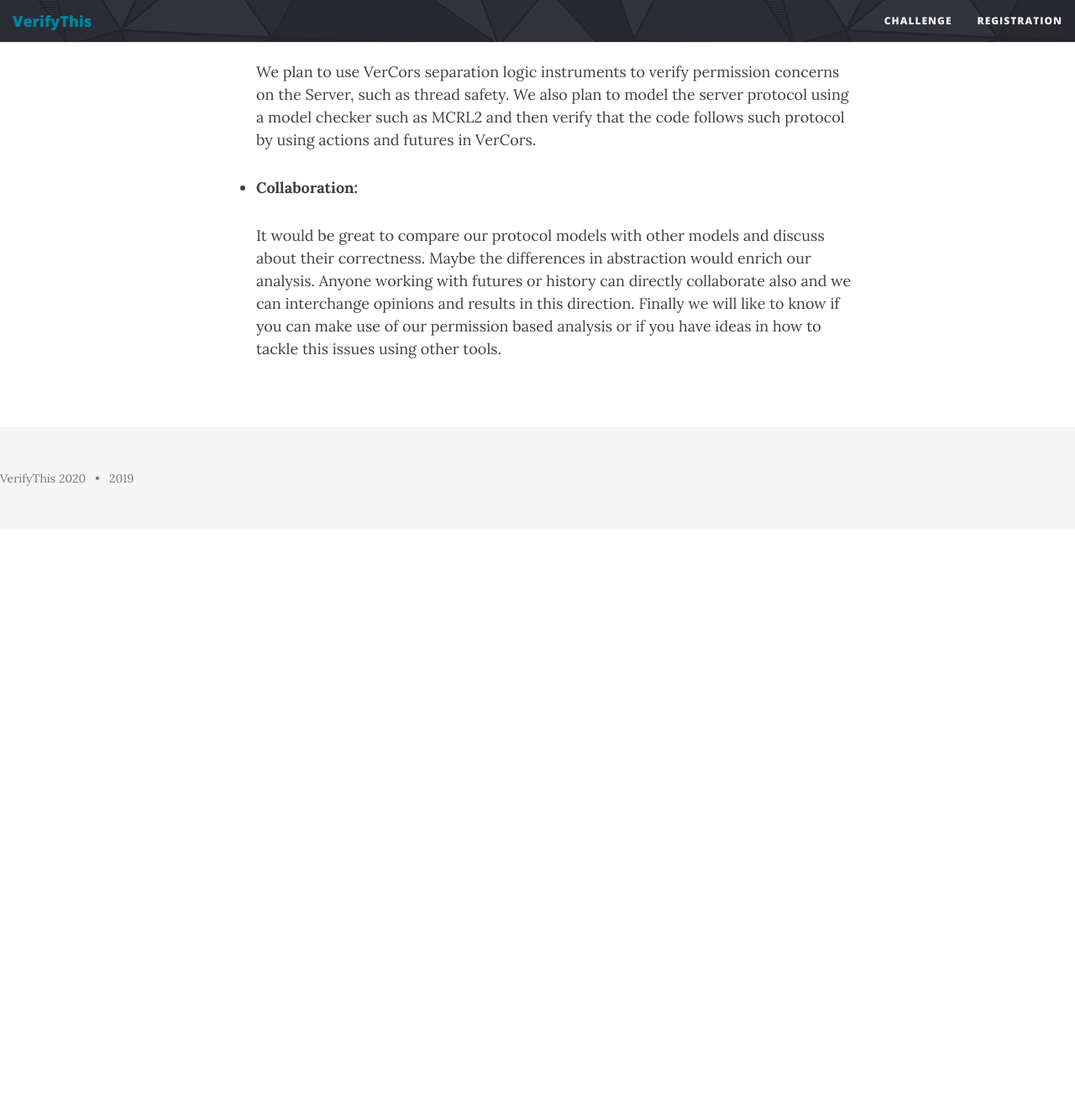
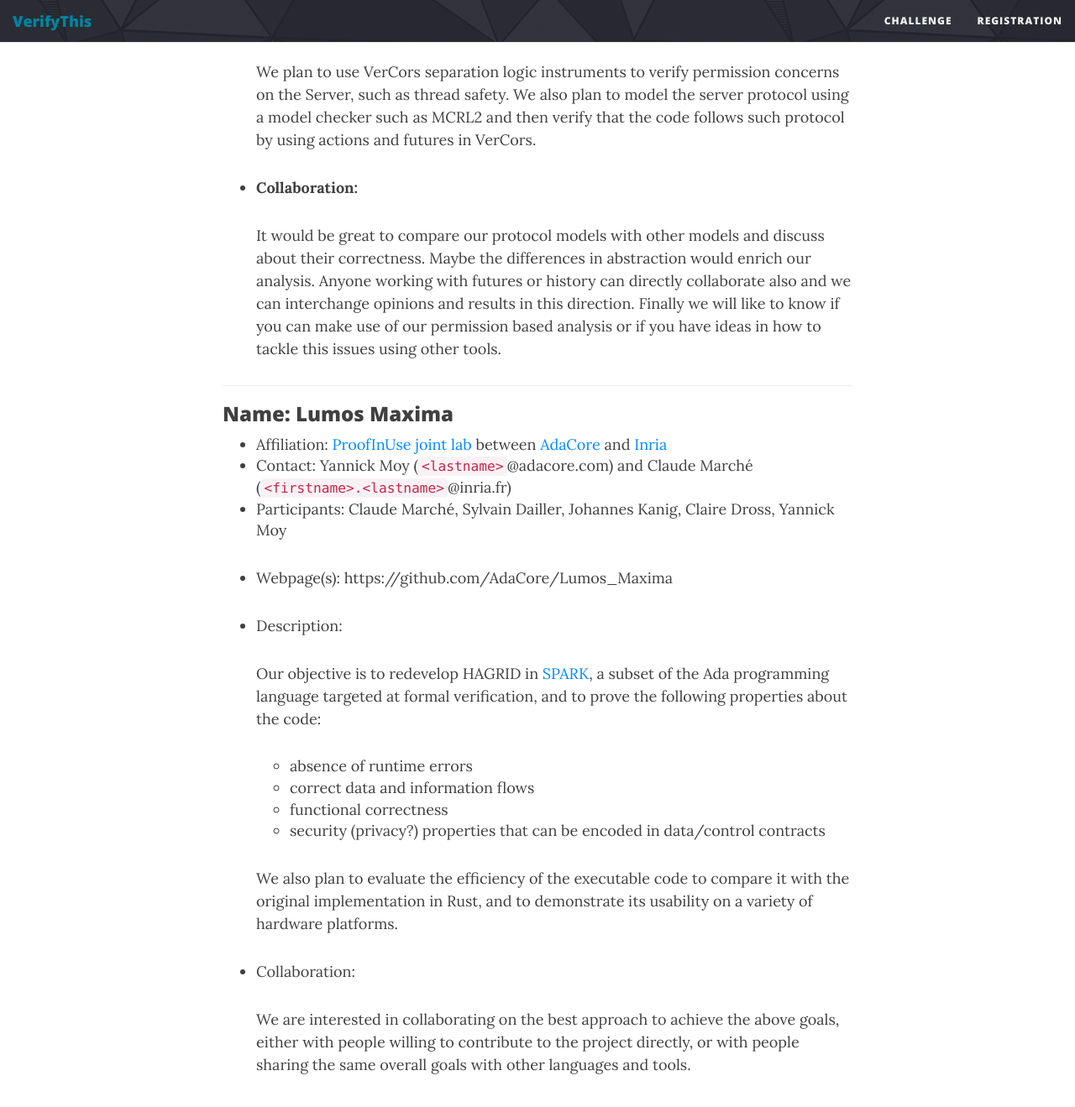
Before and after one commit to verifythis/verifythis.github.io, a Jekyll site: the page built from registration.md, in a window 1280 px wide and 1400 px high, scrolled down 2563 px. Shown: the top 1319 px of the window at 84% size. Built offline with Jekyll 4.4.1, drawn with Linux system fonts in a browser that asks for light colours; before the commit the page ends 3193 px from its top, so only the background shows below that.

Commit message:
added lumos maxima

```diff
--- a/registration.md
+++ b/registration.md
@@ -93,9 +93,49 @@
 
 * **Description:**
 
-  We plan to use VerCors separation logic instruments to verify permission concerns on the Server, such as thread safety.
-  We also plan to model the server protocol using a model checker such as MCRL2 and then verify that the code follows such protocol by using actions and futures in VerCors.
+  We plan to use VerCors separation logic instruments to verify permission
+  concerns on the Server, such as thread safety. We also plan to model the
+  server protocol using a model checker such as MCRL2 and then verify that the
+  code follows such protocol by using actions and futures in VerCors.
 
 * **Collaboration:**
 
-  It would be great to compare our protocol models with other models and discuss about their correctness. Maybe the differences in abstraction would enrich our analysis. Anyone working with futures or history can directly collaborate also and we can interchange opinions and results in this direction. Finally we will like to know if you can make use of our permission based analysis or if you have ideas in how to tackle this issues using other tools.
+  It would be great to compare our protocol models with other models and discuss
+  about their correctness. Maybe the differences in abstraction would enrich our
+  analysis. Anyone working with futures or history can directly collaborate also
+  and we can interchange opinions and results in this direction. Finally we will
+  like to know if you can make use of our permission based analysis or if you
+  have ideas in how to tackle this issues using other tools.
+
+
+---
+### Name: Lumos Maxima
+
+* Affiliation: [ProofInUse joint lab](https://why3.gitlabpages.inria.fr/proofinuse/)
+               between [AdaCore](https://www.adacore.com/) and [Inria](http://toccata.lri.fr/index.fr.html)
+* Contact: Yannick Moy (`<lastname>`@adacore.com) and Claude Marché (`<firstname>.<lastname>`@inria.fr)
+* Participants: Claude Marché, Sylvain Dailler, Johannes Kanig, Claire Dross, Yannick Moy
+* Webpage(s): https://github.com/AdaCore/Lumos_Maxima
+
+* Description:
+
+    Our objective is to redevelop HAGRID in
+    [SPARK](https://github.com/AdaCore/spark2014/), a subset of the Ada
+    programming language targeted at formal verification, and to prove the
+    following properties about the code:
+
+    - absence of runtime errors
+    - correct data and information flows
+    - functional correctness
+    - security (privacy?) properties that can be encoded in data/control
+      contracts
+
+    We also plan to evaluate the efficiency of the executable code to compare it
+    with the original implementation in Rust, and to demonstrate its usability
+    on a variety of hardware platforms.
+
+* Collaboration:
+
+  We are interested in collaborating on the best approach to achieve the above
+  goals, either with people willing to contribute to the project directly, or
+  with people sharing the same overall goals with other languages and tools.
```
